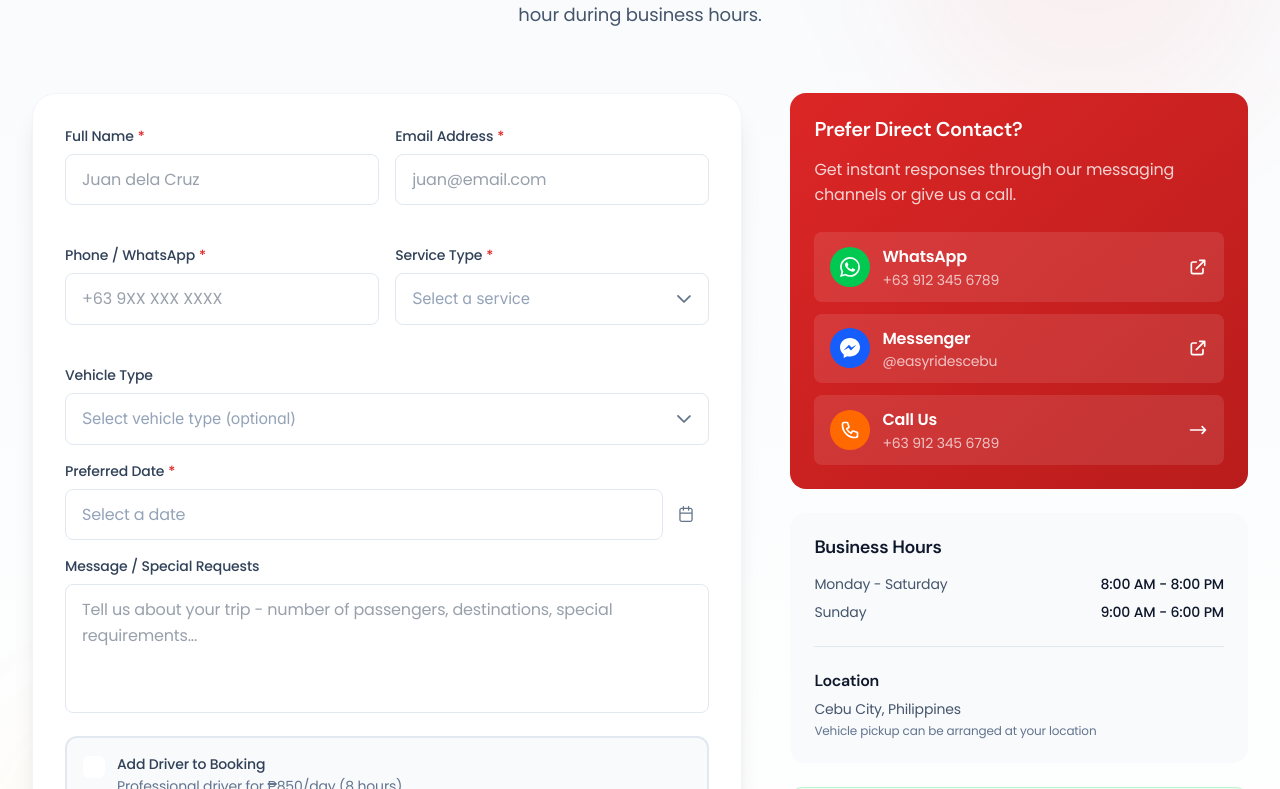
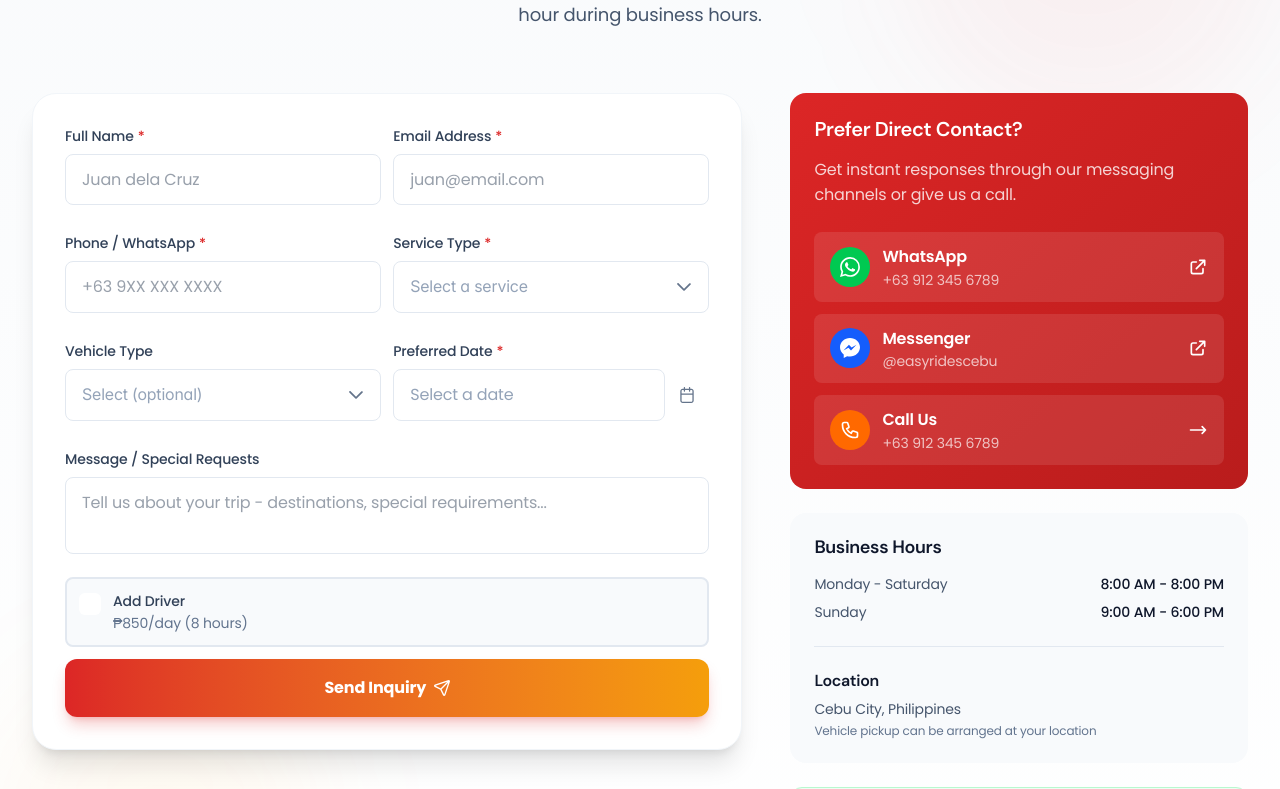
Before and after one commit to j-andradeii/easyrides-cebu, a Next.js app: page / in a window 1280 px wide. Shown: the part 8431-9220 px from the top of the page. Built offline with nearby package versions, Linux system fonts and the light colour scheme; no server answers.

Commit message:
imrpove forms spacing

```diff
--- a/src/components/landing/ContactSection.tsx
+++ b/src/components/landing/ContactSection.tsx
@@ -198,14 +198,15 @@ export function ContactSection() {
           <div className="lg:col-span-3">
             <div className="bg-white rounded-3xl p-6 sm:p-8 shadow-xl border border-slate-100">
               <FormProvider {...methods}>
-                <form onSubmit={handleSubmit(onSubmit)} className="space-y-6">
+                <form onSubmit={handleSubmit(onSubmit)} className="space-y-3">
                   {/* Name & Email */}
-                  <div className="grid sm:grid-cols-2 gap-4">
+                  <div className="grid sm:grid-cols-2 gap-3">
                     <FormInput
                       name="fullName"
                       label="Full Name"
                       placeholder="Juan dela Cruz"
                       showRequired
+                      className="mb-0"
                     />
                     <FormInput
                       name="email"
@@ -213,17 +214,19 @@ export function ContactSection() {
                       type="email"
                       placeholder="juan@email.com"
                       showRequired
+                      className="mb-0"
                     />
                   </div>
 
                   {/* Phone & Service Type */}
-                  <div className="grid sm:grid-cols-2 gap-4">
+                  <div className="grid sm:grid-cols-2 gap-3">
                     <FormInput
                       name="phone"
                       label="Phone / WhatsApp"
                       placeholder="+63 9XX XXX XXXX"
                       enablePhoneNumberFormat
                       showRequired
+                      className="mb-0"
                     />
                     <FormSelect
                       name="serviceType"
@@ -231,42 +234,46 @@ export function ContactSection() {
                       options={serviceOptions}
                       placeholder="Select a service"
                       showRequired
+                      className="mb-0"
                     />
                   </div>
 
-                  {/* Vehicle Type - Optional */}
+                  {/* Vehicle Type & Preferred Date */}
+                  <div className="grid sm:grid-cols-2 gap-3">
                     <FormSelect
                       name="vehicleType"
                       label="Vehicle Type"
                       options={vehicleOptions}
-                    placeholder="Select vehicle type (optional)"
+                      placeholder="Select (optional)"
+                      className="mb-0"
                     />
-
-                  {/* Preferred Date */}
                     <FormCalendar
                       name="preferredDate"
                       label="Preferred Date"
                       placeholder="Select a date"
                       minDate={new Date()}
                       showRequired
+                      className="mb-0"
                     />
+                  </div>
 
                   {/* Message */}
                   <FormTextarea
                     name="message"
                     label="Message / Special Requests"
-                    rows={4}
-                    placeholder="Tell us about your trip - number of passengers, destinations, special requirements..."
+                    rows={2}
+                    placeholder="Tell us about your trip - destinations, special requirements..."
                     maxLength={FORM_CONST.MESSAGE_MAX_LENGTH}
+                    className="mb-0"
                   />
 
                   {/* Add Driver Option */}
-                  <div className={`p-4 rounded-xl border-2 transition-all ${addDriver ? 'bg-mango/10 border-mango' : 'bg-slate-50 border-slate-200 hover:border-mango/50'}`}>
+                  <div className={`p-3 rounded-lg border-2 transition-all ${addDriver ? 'bg-mango/10 border-mango' : 'bg-slate-50 border-slate-200 hover:border-mango/50'}`}>
                     <div className="flex items-center justify-between">
                       <FormCheckbox
                         name="addDriver"
-                        label="Add Driver to Booking"
-                        description="Professional driver for ₱850/day (8 hours)"
+                        label="Add Driver"
+                        description="₱850/day (8 hours)"
                       />
                       {addDriver && (
                         <svg className="w-5 h-5 text-mango shrink-0" fill="currentColor" viewBox="0 0 20 20">
```
Lines whose indentation alone changed are shown as unchanged.
